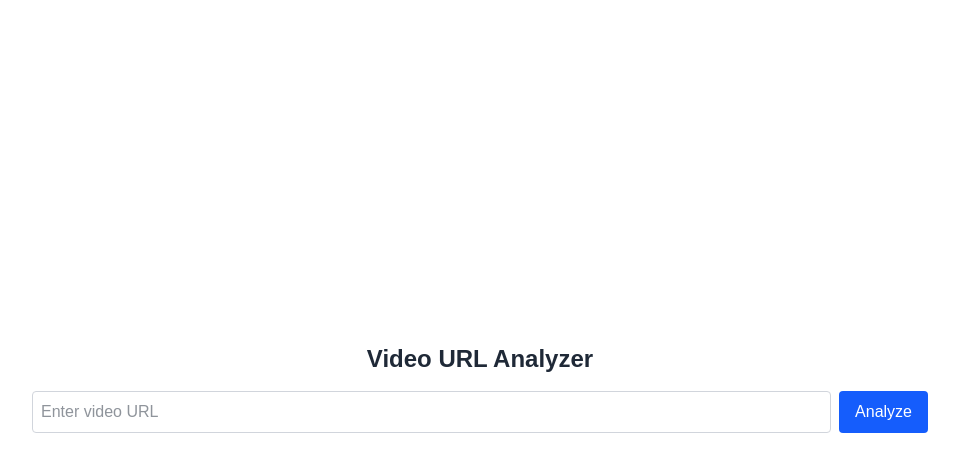
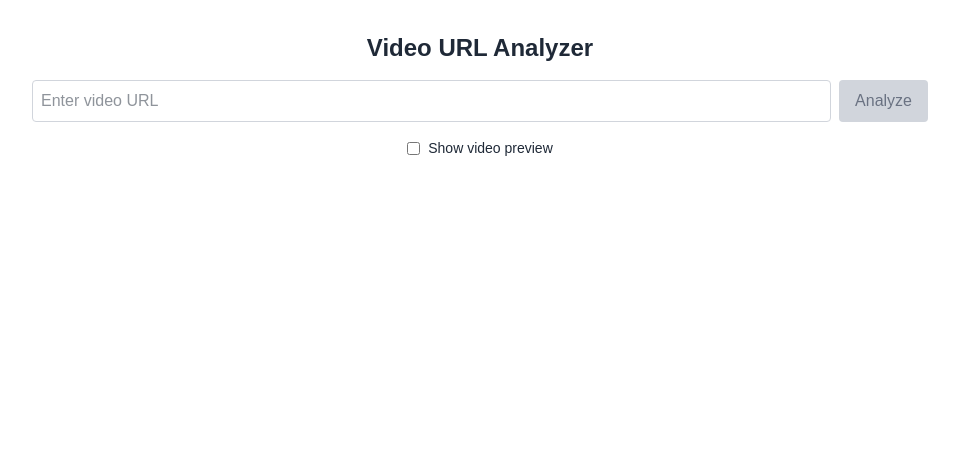
Before and after one commit to Olixiar/video-analyzer, a Next.js app: page / in a window 1280 px wide. Shown: the top 472 px of the page, without its empty margins (160-1119 px from the left). Built offline with nearby package versions, Linux system fonts and the light colour scheme.

Commit message:
Added video preview

```diff
--- a/src/app/page.tsx
+++ b/src/app/page.tsx
@@ -1,6 +1,6 @@
 "use client";
 
-import { useState } from 'react';
+import { useState, useEffect } from 'react';
 import VideoAnalysisResults from '@/components/AnalysisResults';
 
 interface VideoAnalysis {
@@ -19,8 +19,16 @@ export default function Home() {
   const [url, setUrl] = useState('');
   const [loading, setLoading] = useState(false);
   const [result, setResult] = useState<VideoAnalysis | null>(null);
+  const [videoPreview, setVideoPreview] = useState(false);
+  const [validUrl, setValidUrl] = useState(false);
+
+  useEffect(() => {
+    const isVideoUrl = /\.(mp4|mov|avi|webm)$|youtube\.com\/|youtu\.be\/|vimeo\.com\//.test(url);
+    setValidUrl(isVideoUrl);
+  }, [url]);
 
   const submit = async () => {
+    if (!validUrl) return;
     setLoading(true);
     const res = await fetch('/api/analyze', {
       method: 'POST',
@@ -46,11 +54,65 @@ export default function Home() {
     linkElement.click();
   };
 
+  const getEmbedUrl = (url: string) => {
+    if (url.includes('youtube.com') || url.includes('youtu.be')) {
+      let videoId = '';
+      if (url.includes('youtube.com/watch')) {
+        videoId = new URL(url).searchParams.get('v') || '';
+      } else if (url.includes('youtu.be/')) {
+        videoId = url.split('youtu.be/')[1]?.split('?')[0] || '';
+      }
+      return `https://www.youtube.com/embed/${videoId}`;
+    }
+
+    if (url.includes('vimeo.com')) {
+      const vimeoId = url.split('vimeo.com/')[1]?.split('?')[0] || '';
+      return `https://player.vimeo.com/video/${vimeoId}`;
+    }
+
+    return url;
+  };
+
+  const renderVideoPreview = () => {
+    if (!validUrl || !videoPreview) return null;
+
+    if (url.includes('youtube.com') || url.includes('youtu.be') || url.includes('vimeo.com')) {
+      // Embedded player for YouTube or Vimeo
+      return (
+        <div className="mt-4 mb-6 aspect-video w-full max-w-2xl mx-auto">
+          <iframe
+            src={getEmbedUrl(url)}
+            className="w-full h-full rounded"
+            allow="accelerometer; autoplay; clipboard-write; encrypted-media; gyroscope; picture-in-picture"
+            allowFullScreen
+            title="Video preview"
+          ></iframe>
+        </div>
+      );
+    } else if (/\.(mp4|mov|avi|webm)$/.test(url)) {
+      // Native video player for direct video links
+      return (
+        <div className="mt-4 mb-6 aspect-video w-full max-w-2xl mx-auto">
+          <video
+            src={url}
+            controls
+            className="w-full h-full rounded"
+            onError={() => setValidUrl(false)}
+          >
+            Your browser does not support the video tag.
+          </video>
+        </div>
+      );
+    }
+
+    return null;
+  };
+
   return (
-    <div className="min-h-screen flex items-center justify-center p-8">
+    <div className="min-h-screen flex flex-col items-center p-8">
       <div className="text-center max-w-4xl mx-auto w-full">
         <h1 className="text-2xl font-bold mb-4">Video URL Analyzer</h1>
-        <div className="flex gap-2 mb-6">
+        <div className="flex flex-col md:flex-row gap-2 mb-4">
           <input
             className="p-2 border border-gray-300 rounded flex-grow"
             type="text"
@@ -60,12 +122,33 @@ export default function Home() {
           />
           <button
             onClick={submit}
-            className="bg-blue-600 text-white px-4 py-2 rounded hover:bg-blue-700"
+            disabled={!validUrl || loading}
+            className={`px-4 py-2 rounded ${
+              validUrl && !loading
+                ? 'bg-blue-600 text-white hover:bg-blue-700'
+                : 'bg-gray-300 text-gray-500 cursor-not-allowed'
+            }`}
           >
-            Analyze
+            {loading ? 'Analyzing...' : 'Analyze'}
           </button>
         </div>
-        {loading && <p className="mt-4">Analyzing...</p>}
+
+        <div className="flex items-center justify-center gap-2 mb-6">
+          <input
+            type="checkbox"
+            id="preview-toggle"
+            checked={videoPreview}
+            onChange={() => setVideoPreview(!videoPreview)}
+            className="rounded"
+          />
+          <label htmlFor="preview-toggle" className="text-sm">
+            Show video preview
+          </label>
+        </div>
+
+        {renderVideoPreview()}
+
+        {loading && <p className="mt-4">Analyzing video...</p>}
 
         {result && (
           <div className="mt-6 text-left p-6 rounded-lg shadow-md mx-auto overflow-auto">
```
